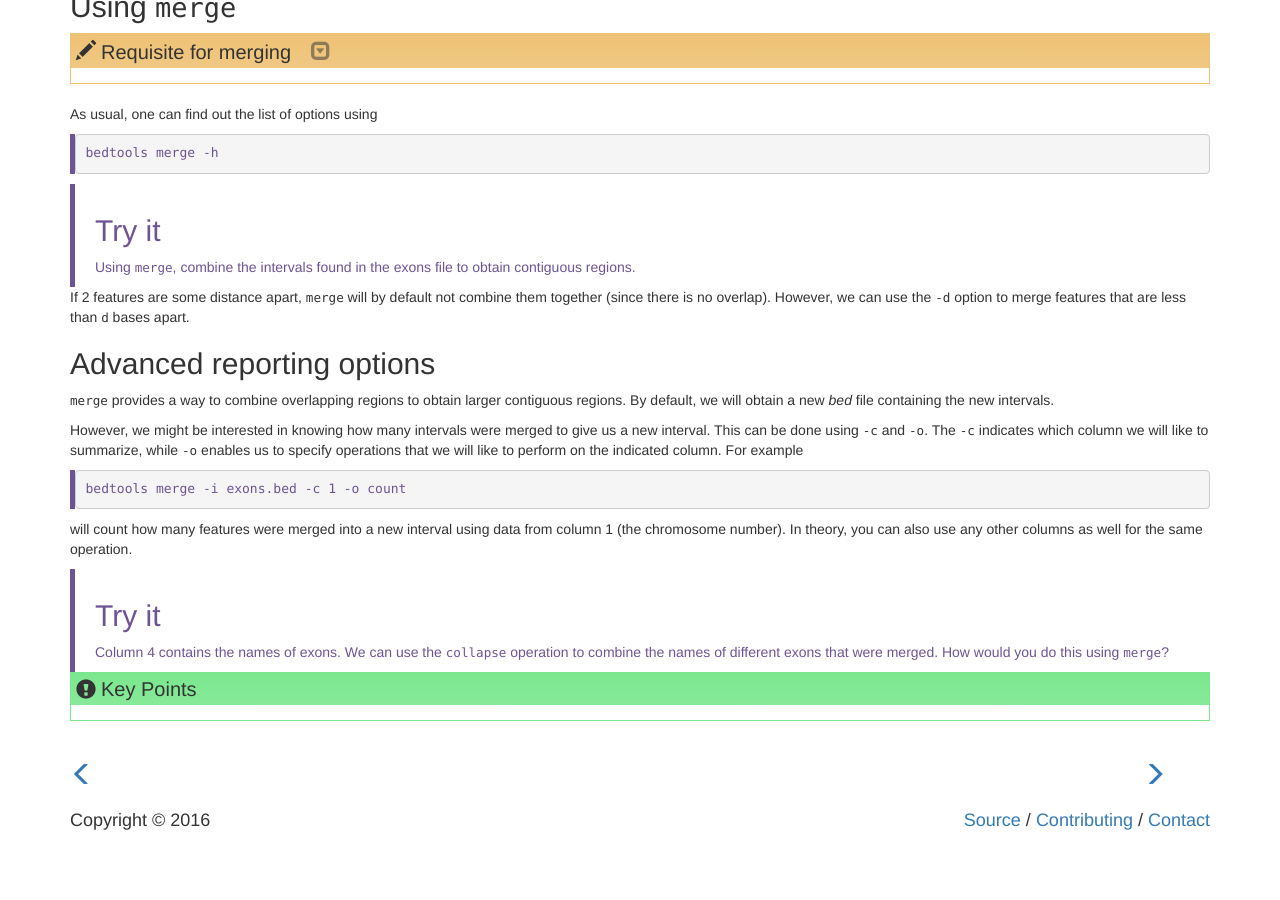
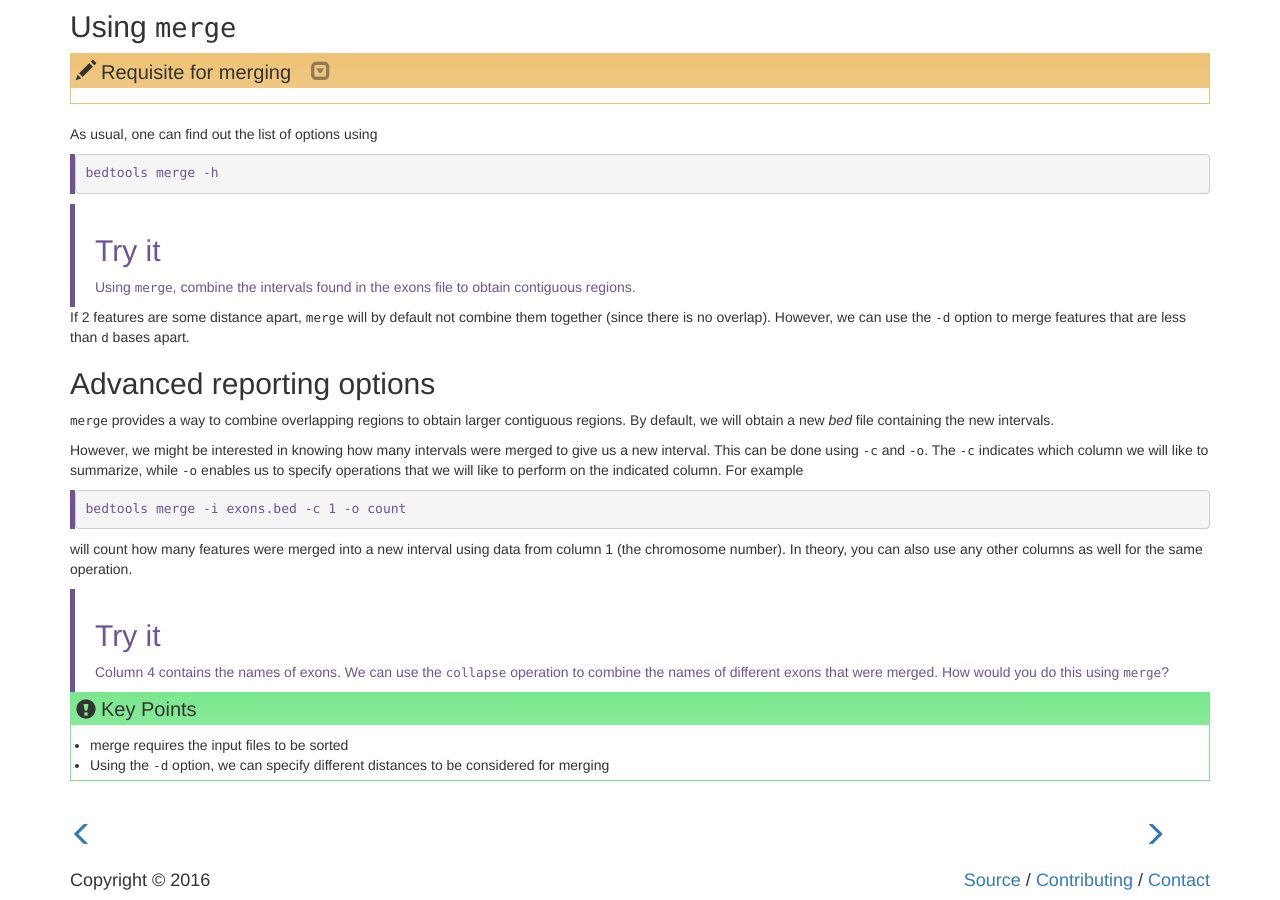
Before and after one commit to jeremyNg/bedtools, a Jekyll site: the page built from _episodes/03-merge.md, in a window 1280 px wide and 900 px high, scrolled down 790 px. Built offline with Jekyll 4.4.1, drawn with Linux system fonts in a browser that asks for light colours; before the commit the page ends 1630 px from its top, so only the background shows below that; some of the changed text lies outside the part shown.

Commit message:
finish 3 merge

```diff
--- a/_episodes/03-merge.md
+++ b/_episodes/03-merge.md
@@ -5,8 +5,11 @@ exercises: 10
 questions:
 - "When do we use merge?"
 objectives:
+- "Be aware of what are some options in merge for analysis"
 keypoints:
-
+- "merge requires the input files to be sorted"
+- "Using the `-d` option, we can specify different distances to be
+  considered for merging"
 
 ---
 
```
